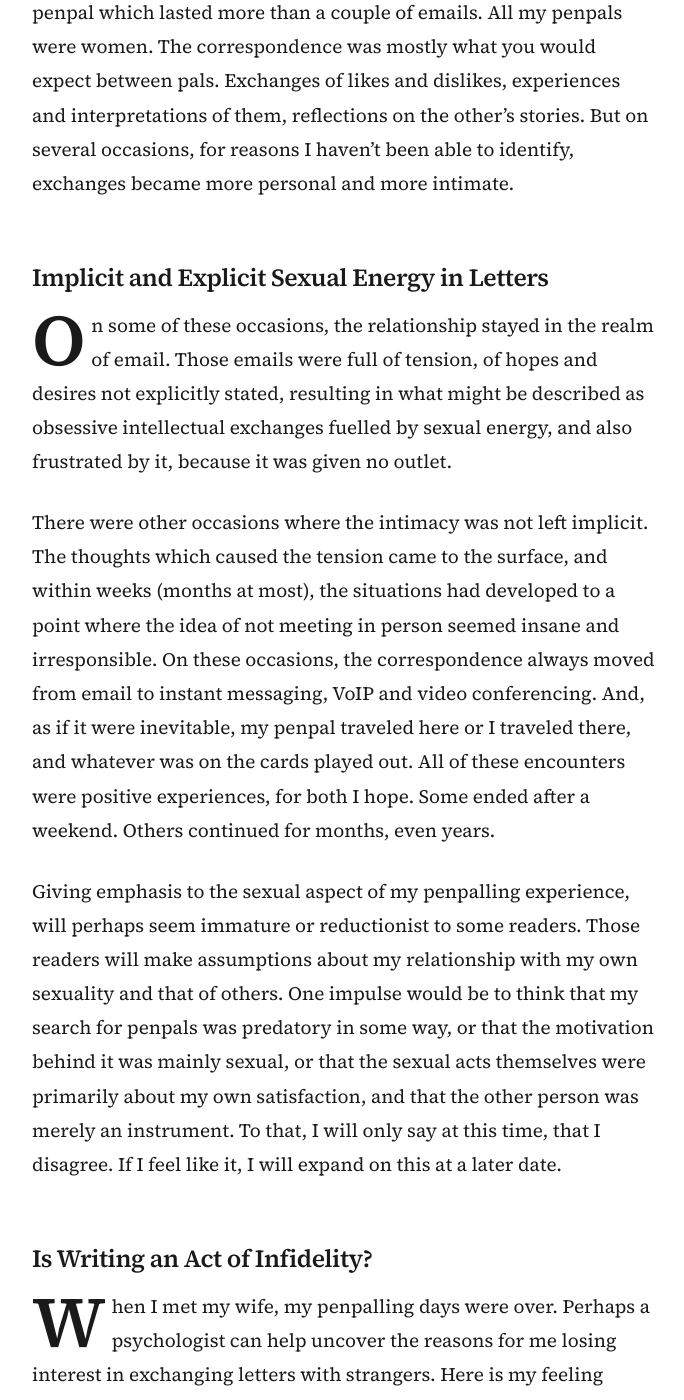
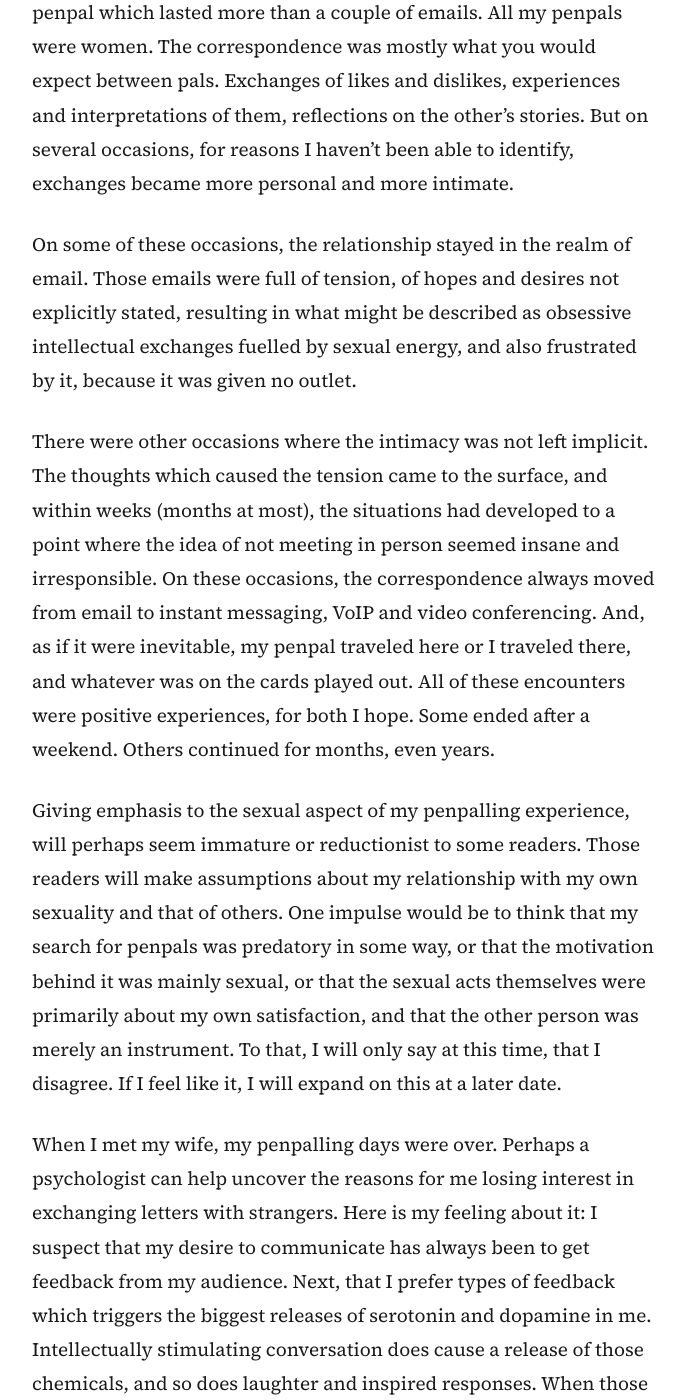
Before and after one commit to typewriterethic/typewriterethic.github.io, a Jekyll site: the page built from _posts/2026-04-28-penpals-without-sex.md, in a window 1280 px wide and 1400 px high, scrolled down 760 px. Shown: the whole window, without its empty margins (296-980 px from the left). Built offline with Jekyll 4.4.1, drawn with Linux system fonts in a browser that asks for light colours.

Commit message:
Update 2026-04-28-penpals-without-sex.md

```diff
--- a/_posts/2026-04-28-penpals-without-sex.md
+++ b/_posts/2026-04-28-penpals-without-sex.md
@@ -10,14 +10,10 @@ In the years between my first and second marriage, I was a serial penpal. There
 
 As far as I can remember, I never had a correspondence with a male penpal which lasted more than a couple of emails. All my penpals were women. The correspondence was mostly what you would expect between pals. Exchanges of likes and dislikes, experiences and interpretations of them, reflections on the other's stories. But on several occasions, for reasons I haven't been able to identify, exchanges became more personal and more intimate.
 
-## Implicit and Explicit Sexual Energy in Letters
-
 On some of these occasions, the relationship stayed in the realm of email. Those emails were full of tension, of hopes and desires not explicitly stated, resulting in what might be described as obsessive intellectual exchanges fuelled by sexual energy, and also frustrated by it, because it was given no outlet.
 
 There were other occasions where the intimacy was not left implicit. The thoughts which caused the tension came to the surface, and within weeks (months at most), the situations had developed to a point where the idea of not meeting in person seemed insane and irresponsible. On these occasions, the correspondence always moved from email to instant messaging, VoIP and video conferencing. And, as if it were inevitable, my penpal traveled here or I traveled there, and whatever was on the cards played out. All of these encounters were positive experiences, for both I hope. Some ended after a weekend. Others continued for months, even years.
 
 Giving emphasis to the sexual aspect of my penpalling experience, will perhaps seem immature or reductionist to some readers. Those readers will make assumptions about my relationship with my own sexuality and that of others. One impulse would be to think that my search for penpals was predatory in some way, or that the motivation behind it was mainly sexual, or that the sexual acts themselves were primarily about my own satisfaction, and that the other person was merely an instrument. To that, I will only say at this time, that I disagree. If I feel like it, I will expand on this at a later date.
 
-## Is Writing an Act of Infidelity?
-
 When I met my wife, my penpalling days were over. Perhaps a psychologist can help uncover the reasons for me losing interest in exchanging letters with strangers. Here is my feeling about it: I suspect that my desire to communicate has always been to get feedback from my audience. Next, that I prefer types of feedback which triggers the biggest releases of serotonin and dopamine in me. Intellectually stimulating conversation does cause a release of those chemicals, and so does laughter and inspired responses. When those things culminate in the experience of "deep connection", which in turn is manifested in sexual congress (a form of profound physical and emotional communication), the level of such release goes through the roof, as I'm sure most people know from their own experience. The need for those stimulants are probably always present when I write. As a result, I have a feeling that any act of writing is suspect and almost a form of betrayal and infidelity, even when there is no betrayal or infidelity going on.
```
